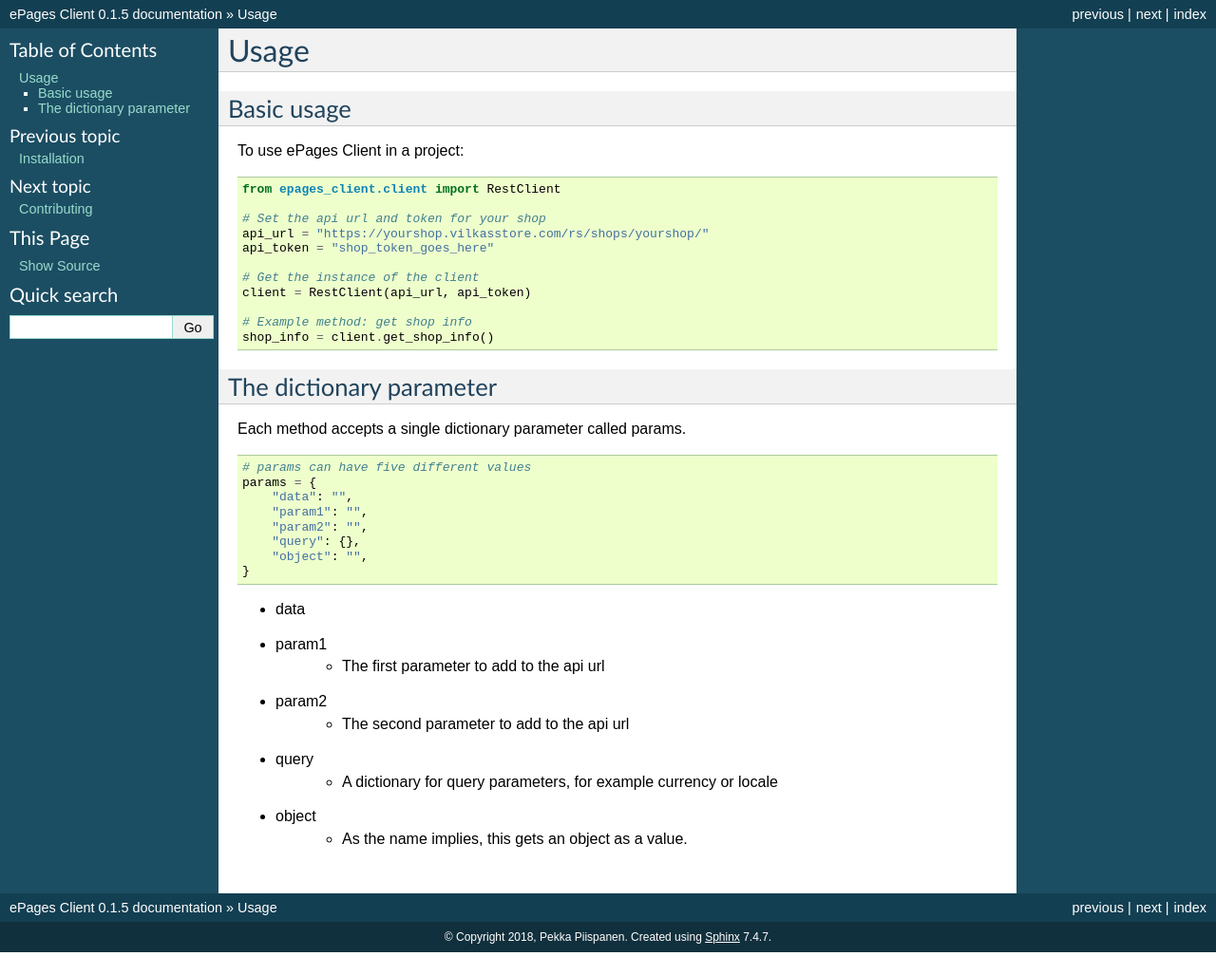
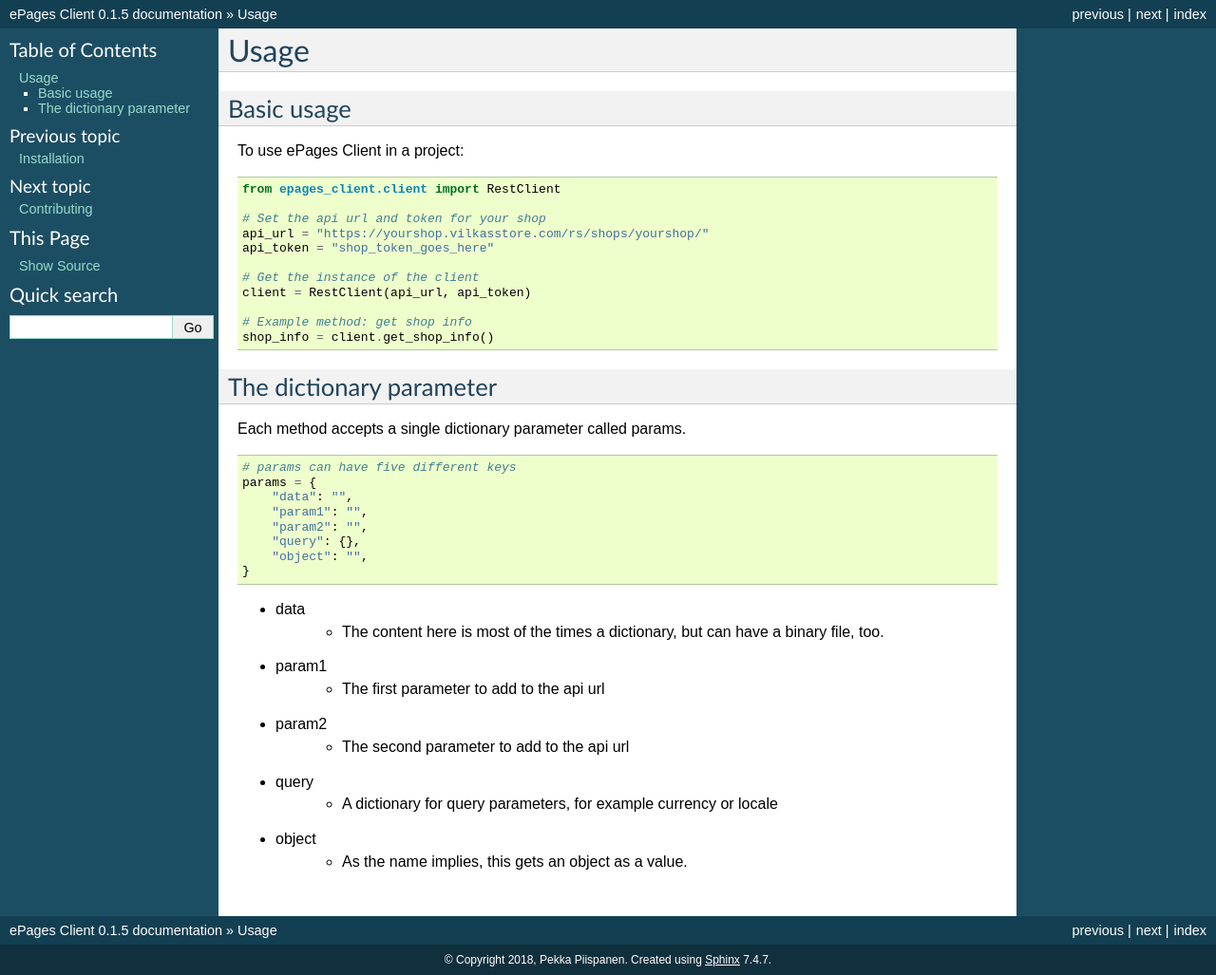
Before and after one commit to vilkasgroup/epages_client, a Sphinx documentation site: the page built from docs/usage.rst, in a window 1280 px wide. Shown: the whole page at 95% size. Built offline with Sphinx 7.4.7, drawn with Linux system fonts in a browser that asks for light colours; pages that are not in the unit, such as notebooks, are missing from menus; before the commit the page ends 1003 px from its top, so only the background shows below that.

Commit message:
Add description for params['data'].

```diff
--- a/docs/usage.rst
+++ b/docs/usage.rst
@@ -28,7 +28,7 @@
 
 .. code-block:: python
 
-    # params can have five different values
+    # params can have five different keys
     params = {
         "data": "",
         "param1": "",
@@ -38,6 +38,7 @@
     }
 
 * data
+    * The content here is most of the times a dictionary, but can have a binary file, too.
 
 * param1
     * The first parameter to add to the api url
```
